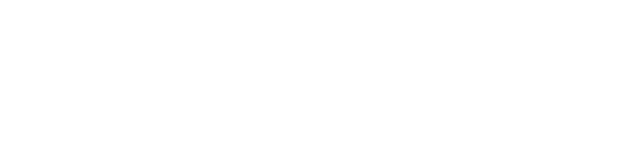
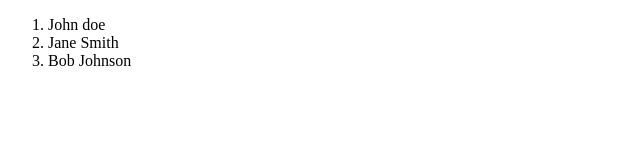
Before and after one commit to Jose84-make/Joseph, a plain HTML site: page attendance.html in a window 1280 px wide. Shown: the whole page, without its empty margins (0-640 px from the left). Drawn offline with Linux system fonts and the light colour scheme.

Commit message:
add list of student

```diff
--- a/attendance.html
+++ b/attendance.html
@@ -7,5 +7,10 @@
 </head>
 <body>
    <p UOK Attendance list></p>
+   <ol>
+    <li>John doe</li>
+    <li>Jane Smith</li>
+    <li>Bob Johnson</li>
+   </ol>
 </body>
 </html>
```
